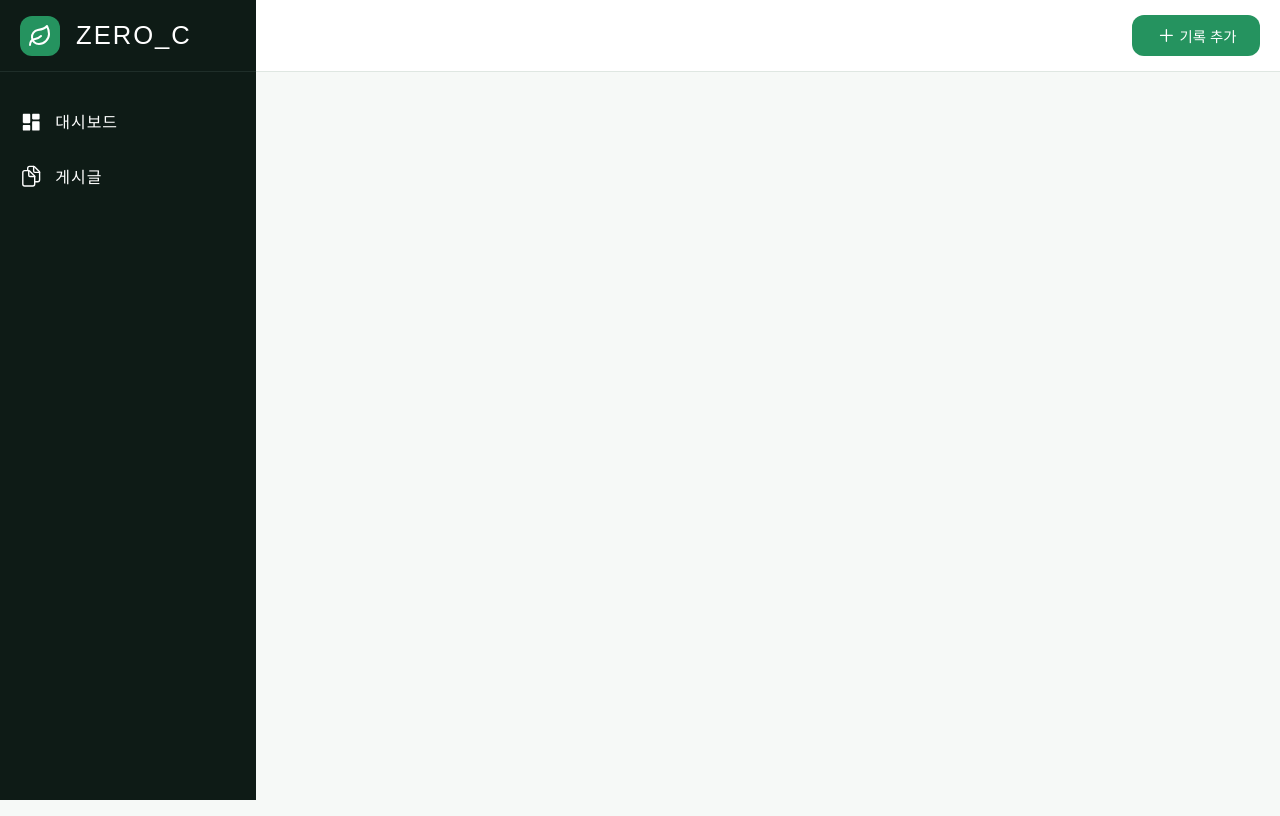
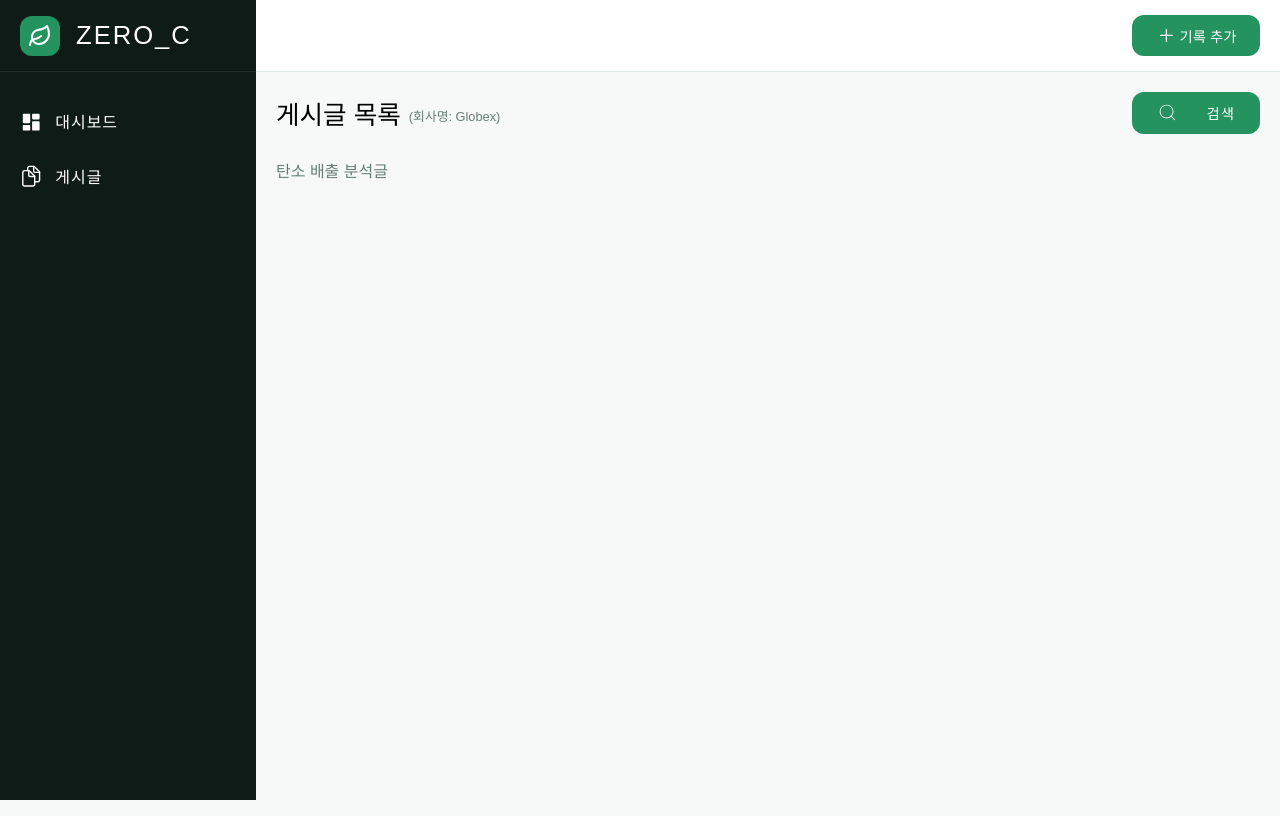
Before and after one commit to Hyunsoo-k/ZERO_C, a Next.js app: page /posts in a window 1280 px wide. Built offline with nearby package versions, Linux system fonts and the light colour scheme; a web font is replaced by a local one.

Commit message:
feat : Posts 페이지, 레이아웃 생성

```diff
--- a/src/app/page.module.scss
+++ b/src/app/page.module.scss
@@ -4,6 +4,7 @@
   width: 100%;
   height: 100%;
   // min-height: calc(100dvh - #{$header-height-mobile});
+  background-color: $bg-base;
 
   @include desktop {
     grid-area: 2 / 2 / 3 / 3;
--- a/src/app/posts/page.tsx
+++ b/src/app/posts/page.tsx
@@ -1,12 +1,27 @@
+import { QueryClient } from "@tanstack/react-query";
+
+import { queryKeys } from "@/queryKeys/queryKeys";
 import { PostsPageLayout } from "@/components/layouts/PostsPageLayout/PostsPageLayout";
 
 import styles from "./page.module.scss";
 
 export default async function PostsPage() {
+  const queryClient = new QueryClient({
+    defaultOptions: {
+      queries: {
+        staleTime: 1000 * 60 * 5,
+        gcTime: 1000 * 60 * 10,
+        retry: 1,
+        refetchOnWindowFocus: false,
+      },
+    }
+  });
+
+  await queryClient.prefetchQuery({ queryKey: queryKeys.posts("c1") });
 
   return (
-    <div className={styles.page}>
+    <main className={styles.page}>
       <PostsPageLayout />
-    </div>
+    </main>
   );
 }
--- a/src/components/layouts/PostsPageLayout/PostPageLayout.module.scss
+++ b/src/components/layouts/PostsPageLayout/PostPageLayout.module.scss
@@ -1,11 +1,82 @@
 @use "@/styles/variables" as *;
 
 .postsPageLayout {
+  width: 100%;
+
   .header {
+    display: grid;
+    grid-template: auto auto / 1fr auto;
+    gap: 1rem;
+    padding: $screen-padding-mobile *2 $screen-padding-mobile;
 
+    @include tablet {
+      gap: 1.5rem;
+      padding: $screen-padding-tablet
+    }
+
+    @include desktop {
+      padding: $screen-padding-desktop
+    }
+
+    .title {
+      display: flex;
+      align-items: center;
+      font-size: 1.2rem;
+      font-weight: 500;
+
+      @include tablet {
+        font-size: 1.6rem;
+      }
+
+      .name {
+        display: block;
+        margin-left: 0.5rem;
+        font-size: 0.8rem;
+        color: $text-subtle;
+
+        @include tablet {
+          position: relative;
+          top: 3px;
+        }
+      }
+    }
+
+    .description {
+      font-size: 0.8rem;
+      color: $text-subtle;
+
+      @include tablet {
+        font-size: 1rem;
+      }
+    }
   }
 
-  .list {
+  .postsSection {
+    padding: $screen-padding-mobile;
 
+    @include tablet {
+      padding: $screen-padding-tablet
+    }
+
+    @include desktop {
+      padding: $screen-padding-desktop
+    }
+
+    .list {
+      display: flex;
+      flex-direction: column;
+      gap: 1.5rem;
+      list-style-type: none;
+
+      @include tablet {
+        display: grid;
+        grid-template-rows: auto;
+        grid-template-columns: 1fr 1fr;
+      }
+
+      .item {
+        height: 100%;
+      }
+    }
   }
 }
--- a/src/components/layouts/PostsPageLayout/PostsPageLayout.tsx
+++ b/src/components/layouts/PostsPageLayout/PostsPageLayout.tsx
@@ -1,25 +1,43 @@
+"use client";
+
+import { Post } from "@/types/post";
 import { useIdStore } from "@/store/useId";
 import { useGetPosts } from "@/hooks/useGetPosts";
+import { useGetCompany } from "@/hooks/useGetCompany";
 import { LoadingSpinner } from "@/components/ui/LoadingSpinner/LoadingSpinner";
+import { PostCard } from "@/components/cards/PostCard/PostCard";
+import { SearchButton } from "@/components/ui/SearchButton/SearchButton";
 
 import styles from "./PostPageLayout.module.scss";
 
 export const PostsPageLayout = () => {
   const { id } = useIdStore();
   const { data: posts } = useGetPosts(id);
+  const { data: company } = useGetCompany(id);
 
-  if (!posts) {
+  if (!posts || !company) {
     return <LoadingSpinner />
   }
 
   return (
-    <div className={styles.PostsPageLayout}>
+    <div className={styles.postsPageLayout}>
       <header className={styles.header}>
-        <h2 className={styles.title}></h2>
+        <h2 className={styles.title}>
+          게시글 목록
+          <span className={styles.name}>(회사명: {company.name})</span>
+        </h2>
+        <p className={styles.description}>탄소 배출 분석글</p>
+        <SearchButton />
       </header>
-      <ul className={styles.list}>
-
-      </ul>
+      <section className={styles.postsSection}>
+        <ul className={styles.list}>
+          {posts.map((post: Post) => (
+            <li key={post.id} className={styles.item}>
+              <PostCard key={post.id} post={post}/>
+            </li>
+          ))}
+        </ul>
+      </section>
     </div>
   );
 };
```
